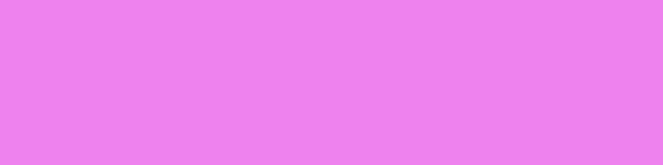
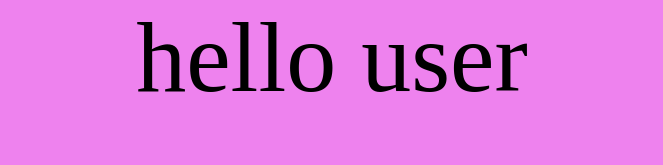
Before and after one commit to alghifaryAR/alghifaryAR.github.io, a plain HTML site: page index.html in a window 1280 px wide. Shown: the top 165 px of the page, without its empty margins (308-971 px from the left). Drawn offline with Linux system fonts and the light colour scheme.

Commit message:
Menambahkan perubahan pada index.html

```diff
--- a/index.html
+++ b/index.html
@@ -3,7 +3,7 @@
   <head>
     <meta charset="UTF-8" />
     <meta name="viewport" content="width=device-width, initial-scale=1.0" />
-    <title>Document</title>
+    <title>movieflix</title>
     <style>
       body {
         margin: 0;
@@ -39,9 +39,15 @@
         height: 100%;
         border: none;
       }
+      .text {
+        font-size: 100px;
+        display: block;
+        text-align: center;
+      }
     </style>
   </head>
   <body>
+    <div class="text">hello user</div>
     <div class="blue-background">
       <div class="gray-container">
         <div class="video-container">
```
Also changed, not shown: header-bg.jpeg (deleted).
